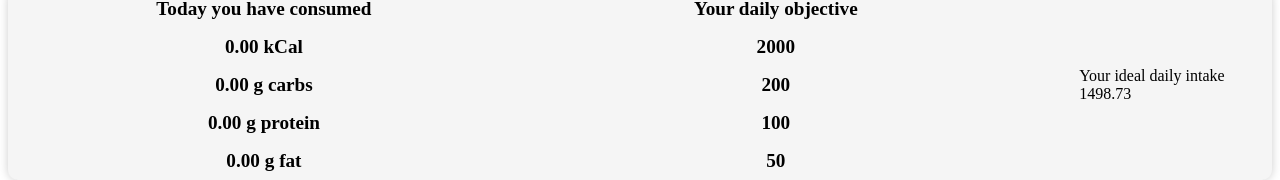
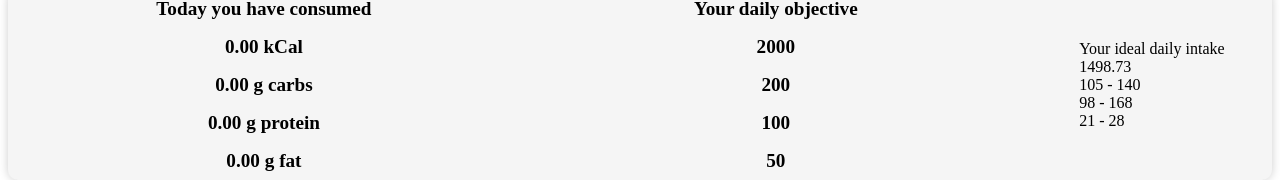
Before and after one commit to nestoririondo/crossover-project, a React (Vite) app: page / in a window 1280 px wide. Shown: the part 161-341 px from the top of the page. Built offline with nearby package versions, Linux system fonts and the light colour scheme; no server answers.

Commit message:
calc carbs, prot, fat

```diff
--- a/src/components/TotalResults.jsx
+++ b/src/components/TotalResults.jsx
@@ -3,9 +3,10 @@ import { useContext } from "react";
 import { NutritionContext } from "../provider/NutritionContext";
 
 const TotalResults = () => {
-  const { formattedResults } = useContext(NutritionContext);
+  const { formattedResults, allSelections } = useContext(NutritionContext);
 
   console.log("From TotalResults:", formattedResults);
+  console.log("From TotalResults:", allSelections);
 
   const dailyObjective = {
     calories: 2000,
@@ -39,6 +40,56 @@ const TotalResults = () => {
           4.676 * dailyObjective.age;
   };
 
+  const calcProtein = (dailyObjective) => {
+    return {
+      min: dailyObjective.weight * 1.4,
+      max: dailyObjective.weight * 2.4,
+    };
+  };
+
+  const calcFat = (dailyObjective) => {
+    return {
+      min: dailyObjective.weight * 0.3,
+      max: dailyObjective.weight * 0.4,
+    };
+  };
+
+  const calcCarbs = (dailyObjective) => {
+    return {
+      min: dailyObjective.weight * 1.5,
+      max: dailyObjective.weight * 2,
+    };
+  };
+
+  const dailyProtein = calcProtein(dailyObjective);
+  const dailyFat = calcFat(dailyObjective);
+  const dailyCarbs = calcCarbs(dailyObjective);
+
+  //   To calculate fat:
+
+  //       Convert body weight in pounds to kg’s (round to the nearest 10th)
+  //       150lbs / 2.2 = 68.2kg
+  //       Multiply weight in kilograms by 1
+  //       68g of fat needed per day
+
+  //       See this blog on How Much Fat Per Day for Weight Loss to learn more.
+
+  //   Third: Calculate Daily Carbohydrate needs
+
+  //   The Dietary Guidelines for Americans recommends that carbohydrates should make up 45-65% of one’s daily calories.
+
+  //   Step 1: Calculating grams of carbohydrates. Multiply daily calorie requirements by 0.45 & 0.65 to obtain calories from carbohydrates.
+
+  //       0.45(2000) = 900 calories
+  //       0.65(2000) = 1300 calories
+
+  //   Step 2: Divide answers in step 1 by 4 since there are 4 calories per 1 gram of carbohydrate
+
+  //       900/4 = 225g
+  //       1300/4 = 325g
+
+  //       See this blog on How Many Carbs Per Day for Weight Loss to learn more.
+
   const bmr = calcBMR(dailyObjective).toFixed(2);
 
   // Men: BMR = 66.5 + (13.75 x weight in kilos) + (5 x height in cm) – (6.75 x age in years)
@@ -64,6 +115,15 @@ const TotalResults = () => {
       <div className="ideal">
         <div>Your ideal daily intake</div>
         <div>{bmr}</div>
+        <div>
+          {dailyCarbs.min} - {dailyCarbs.max}
+        </div>
+        <div>
+          {dailyProtein.min} - {dailyProtein.max}
+        </div>
+        <div>
+          {dailyFat.min} - {dailyFat.max}
+        </div>
       </div>
     </div>
   );
```
